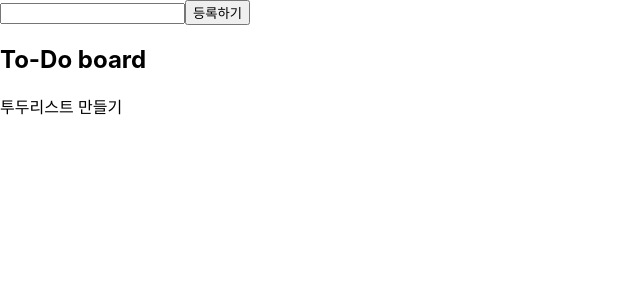
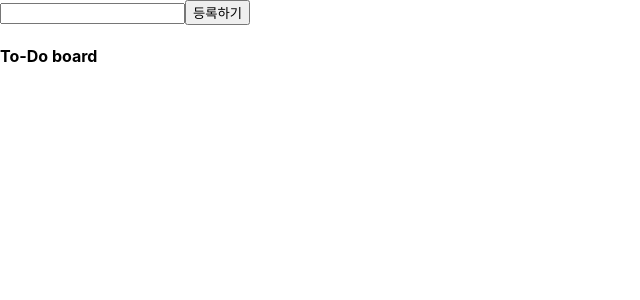
Before and after one commit to kijiwon/projcet-todoList, a React (Create React App) app: page / in a window 1280 px wide. Shown: the top 300 px of the page, without its empty margins (0-640 px from the left). Built offline with nearby package versions, Linux system fonts and the light colour scheme.

Commit message:
기본적인 동작 구현

```diff
--- a/src/App.js
+++ b/src/App.js
@@ -5,11 +5,16 @@ import TodoBoard from './TodoList/TodoBoard';
 
 function App() {
   const [inputValue,setInputValue] = useState('');
+  const [todoList,setTodoList] = useState([]);
+  const addItem= () =>{
+    setTodoList([inputValue,...todoList])
+  }
+
   return (
     <div className="App">
       <input type="text" value={inputValue} onChange={((event)=>setInputValue(event.target.value))}/>
-      <button>등록하기</button>
-      <TodoBoard/>
+      <button onClick={addItem}>등록하기</button>
+      <TodoBoard todoList={todoList}/>
     </div>
   );
 }
--- a/src/TodoList/TodoBoard.js
+++ b/src/TodoList/TodoBoard.js
@@ -1,12 +1,12 @@
 import React from "react"
 import TodoItem from "./TodoItem"
 
-function TodoBoard(){
+function TodoBoard(props){
 
     return (
         <div>
-            <h2>To-Do board</h2>
-            <TodoItem/>
+            <h4>To-Do board</h4>
+            {props.todoList.map((item)=> <TodoItem item={item}/>)}
         </div>
     )
 }
--- a/src/TodoList/TodoItem.js
+++ b/src/TodoList/TodoItem.js
@@ -1,10 +1,10 @@
 import React from "react";
 
-function TodoItem(){
+function TodoItem(props){
 
     return (
         <div>
-            <p>투두리스트 만들기</p>
+            {props.item}
         </div>
     )
 }
```
Also changed, not shown: 2 other files (tests, documents, lock files or other folders).
